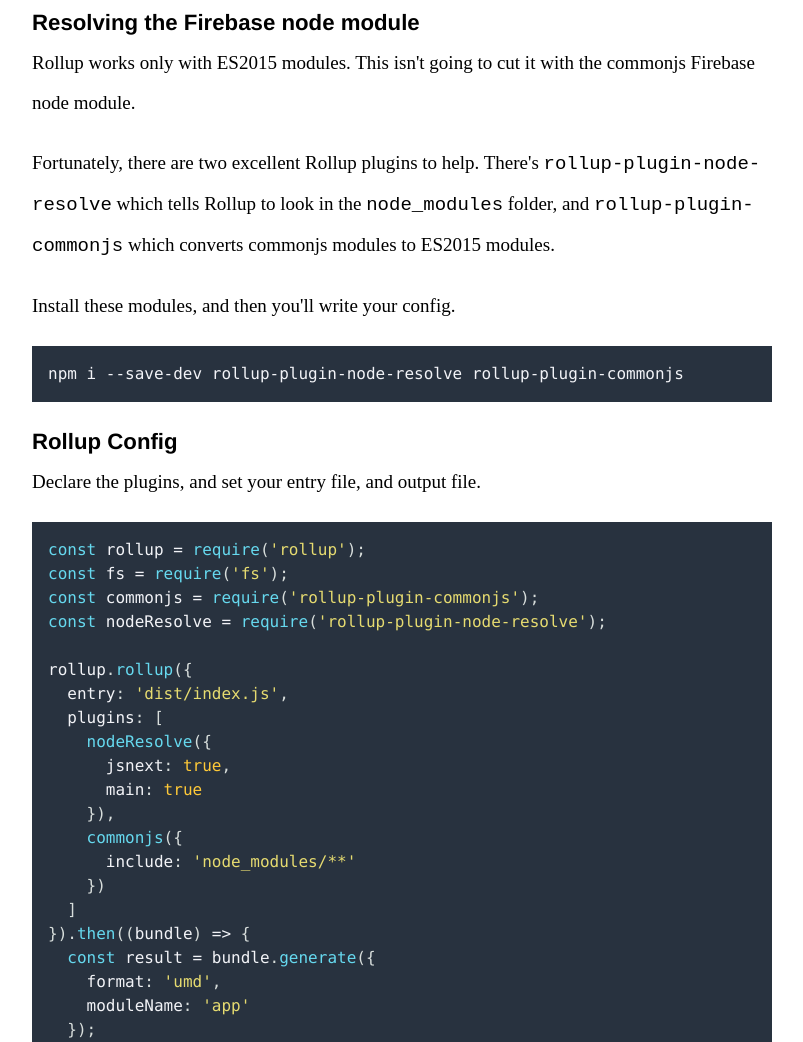
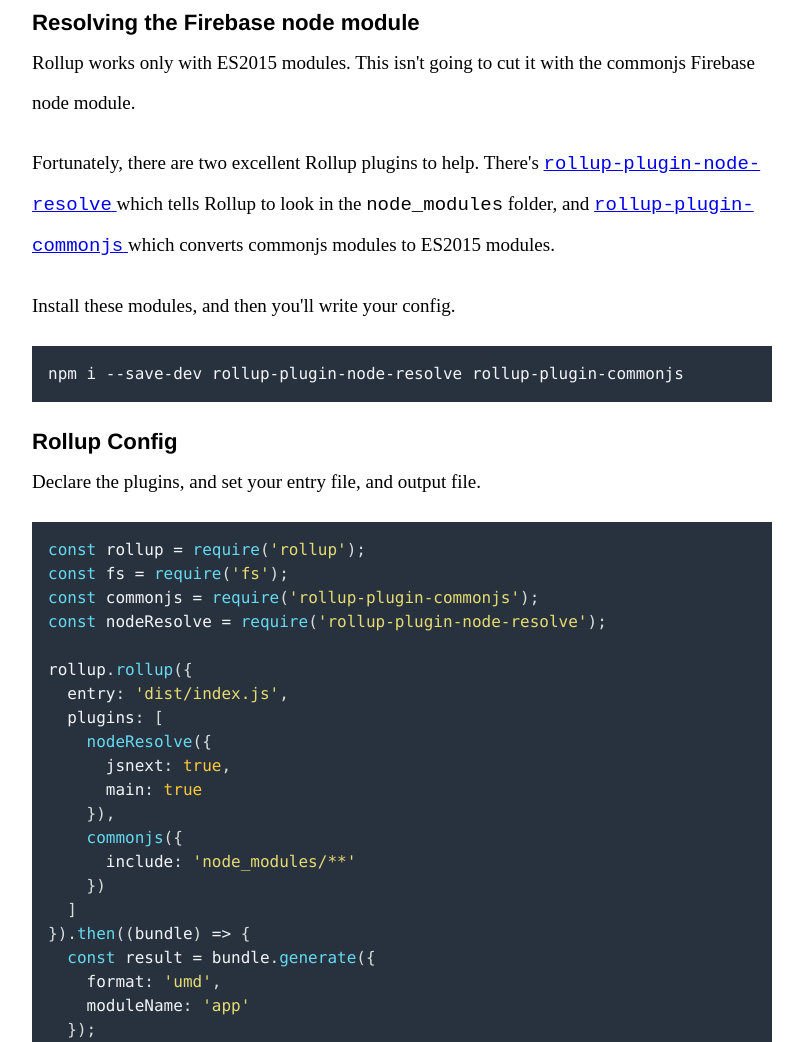
Before and after one commit to davideast/firebase-typescript-rollup, a website: page public/index.html in a window 1280 px wide. Shown: the part 1238-2280 px from the top of the page, without its empty margins (238-1041 px from the left). Drawn offline with Linux system fonts and the light colour scheme.

Commit message:
chore(article): Links and content

```diff
--- a/public/index.html
+++ b/public/index.html
@@ -93,10 +93,13 @@
           </p>
           <p>
             Fortunately, there are two excellent Rollup plugins to help. There's
-            <code>rollup-plugin-node-resolve</code> which tells Rollup to look
-            in the <code>node_modules</code> folder, and
-            <code>rollup-plugin-commonjs</code> which converts commonjs modules
-            to ES2015 modules.
+            <a href="https://github.com/rollup/rollup-plugin-node-resolve">
+              <code>rollup-plugin-node-resolve</code>
+            </a>
+            which tells Rollup to look in the <code>node_modules</code> folder, and
+            <a href="https://github.com/rollup/rollup-plugin-commonjs">
+              <code>rollup-plugin-commonjs</code>
+            <a/> which converts commonjs modules to ES2015 modules.
           </p>
           <p>
             Install these modules, and then you'll write your config.
@@ -170,6 +173,12 @@
 
         </section>
 
+        <p>
+          Now you can keep track of your bundle size as you build.
+        </p>
+
+        <pre class="fir-codebox"><code class="language-javascript">firebase.app & firebase.storage: 15.7 kB gzipped</code></pre>
+
         <section class="fir-article-content">
           <h3>Github sample repo</h3>
           <p class="fir-article-content-top">
```
Also changed, not shown: src/index.html (+13 -4 lines).
